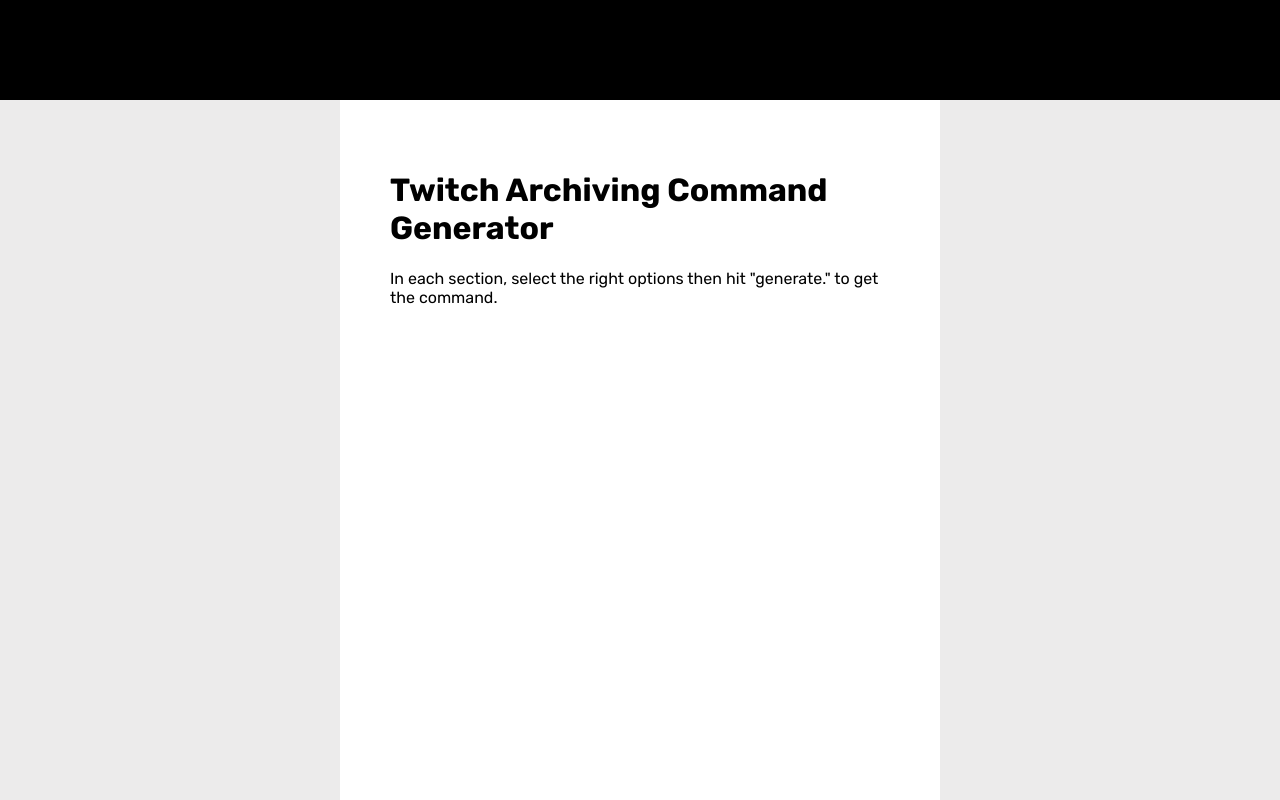
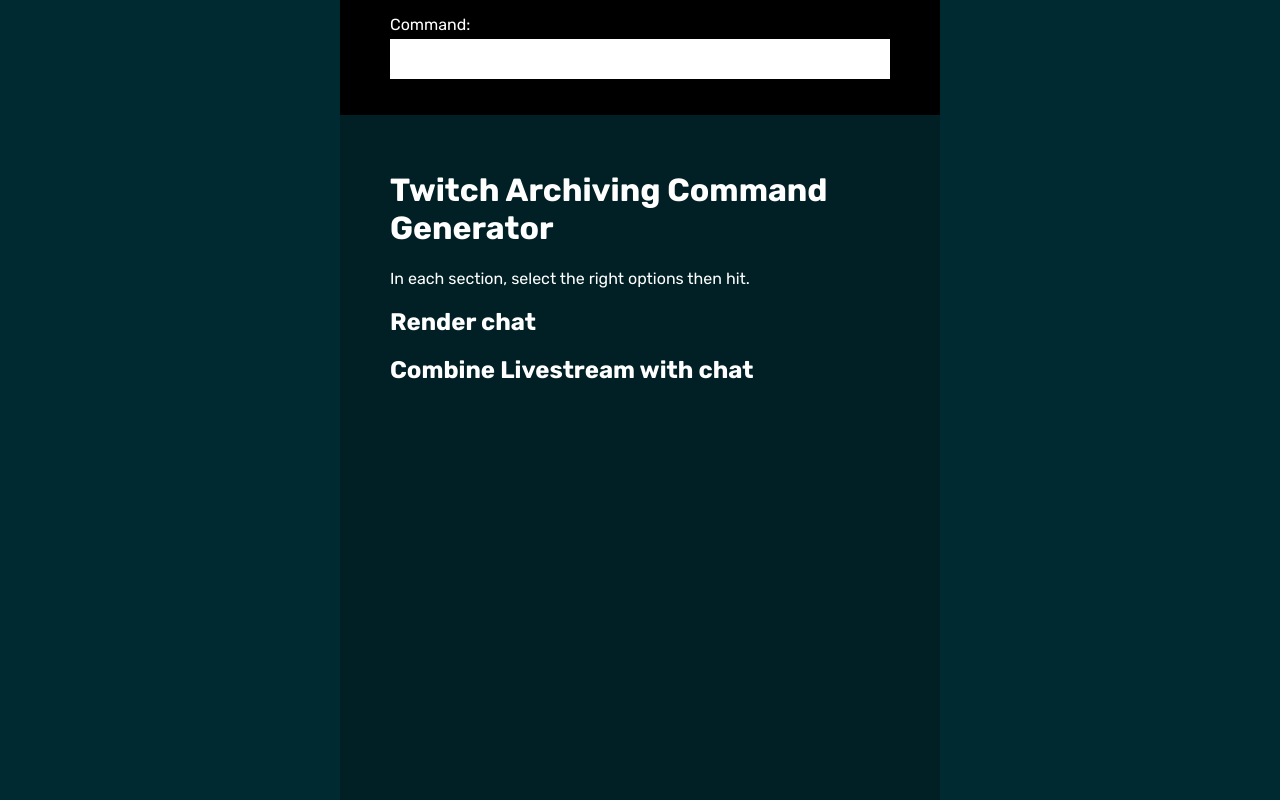
Before and after one commit to Oneechan69/TheStylist2020.github.io, a plain HTML site: page index.html in a window 1280 px wide. Shown: the top 800 px of the page. Drawn offline with Linux system fonts and the light colour scheme.

Commit message:
Update index.html

```diff
--- a/index.html
+++ b/index.html
@@ -6,6 +6,7 @@
 
 * {
 font-family: 'Rubik', sans-serif;
+color: #FFF;
 }
 
 
@@ -13,14 +14,24 @@ font-family: 'Rubik', sans-serif;
 </head>
 
 
-<body style="background:#ECEBEB;margin:0px;">
+<body style="background:#002A32;margin:0px;">
 
-<div style="height:100px;width:100%;position:fixed;background:black;"></div>
+<div style="height:95px;width:500px;position:fixed;background:black;right:50%;left:50%;margin-left:-300px;padding:10px 50px">
 
-<div style="background:#FFF;width:500px;margin:auto;height:1000px;padding:150px 50px 50px 50px;">
+<p style="margin: 5px 0;">Command:</p>
+<div style="background:white;width:100%;height:40px;"></div>
+
+</div>
+
+<div style="background:#002026;width:500px;margin:auto;height:1000px;padding:150px 50px 50px 50px;">
 
 <h1>Twitch Archiving Command Generator</h1>
-In each section, select the right options then hit "generate." to get the command.
+In each section, select the right options then hit.
+
+<h2> Render chat </h2>
+
+
+<h2> Combine Livestream with chat </h2>
 
 </div>
 
```
